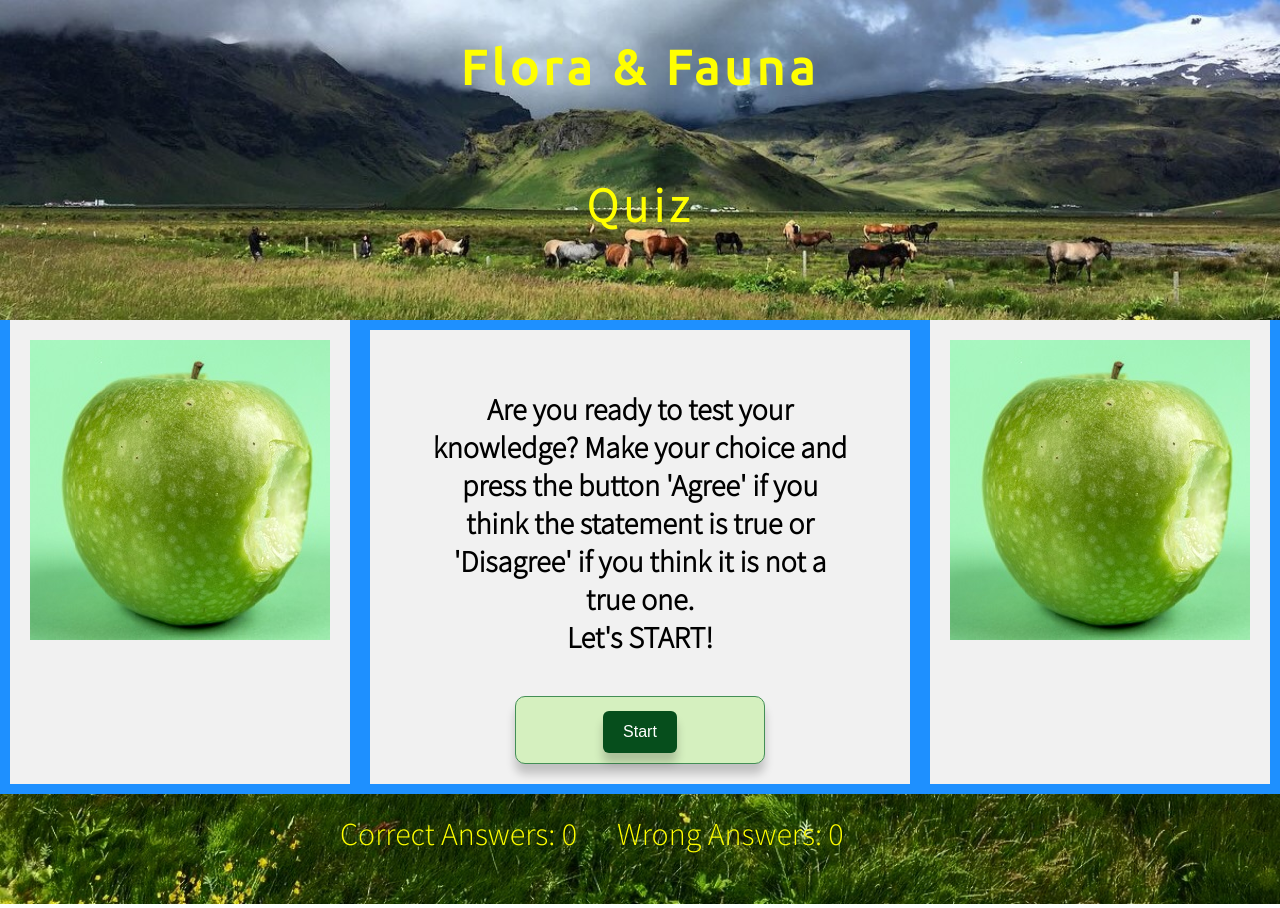
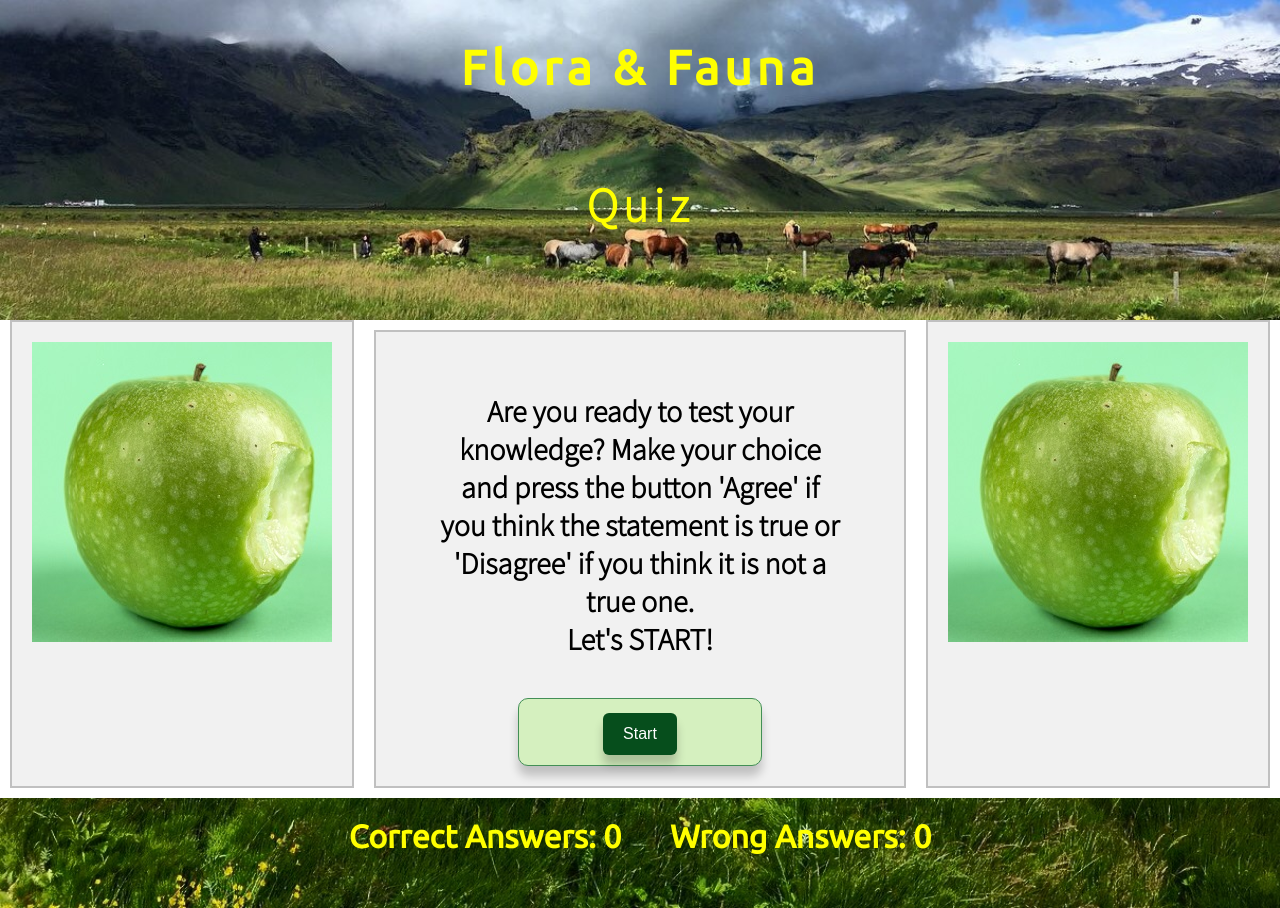
Before and after one commit to Juniva616/quiz, a plain HTML site: page index.html in a window 1280 px wide. Drawn offline with Linux system fonts and the light colour scheme.

Commit message:
Add style to question-area and score-area

```diff
--- a/assets/css/style.css
+++ b/assets/css/style.css
@@ -76,11 +76,12 @@ h2 {
 
 .flex-container {
     display: flex;
-    background-color: dodgerblue;
+  /*  background-color: dodgerblue; */
 }
 
 .flex-container>div {
     background-color: #f1f1f1;
+    border: 2px solid silver;
     margin: 10px;
     padding: 20px;
     font-size: 30px;
@@ -93,6 +94,7 @@ h2 {
     font-weight: 600;
     padding: 20px;
     margin-top: 0;
+    border: 2px solid silver;
 }
 
 #left-images, #right-images {
@@ -117,11 +119,13 @@ h2 {
     margin: 0 auto;
     max-width: 50%;
     font-size: 2rem;
+    justify-content: space-evenly;
 }
 
 .scores {
-    justify-content: center;
-    font-family: 'Source Sans Pro', sans-serif;
+    justify-self: center;
+    font-family: Ubuntu, sans-serif;
+    font-weight: 800;
     text-align: center;
     color: yellow;
     padding: 20px;
--- a/assets/js/script.js
+++ b/assets/js/script.js
@@ -223,7 +223,7 @@ document.getElementById('next-button').addEventListener('click', function () {
     let correctScore = parseInt(document.getElementById("correct").innerText);
     document.getElementById('question').innerText = `Congratulations! You answered correctly to ${correctScore} questions out of 22! Well done!`;
     document.getElementById('button-area').innerHTML =
-    `<input class="button" id="next-button" type="submit" value = "The End>
+    `<input class="button" id="next-button" type="submit" value = "The End">
 </span>`;
 
   }
```
